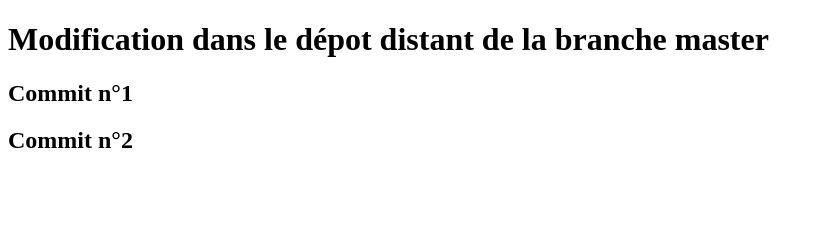
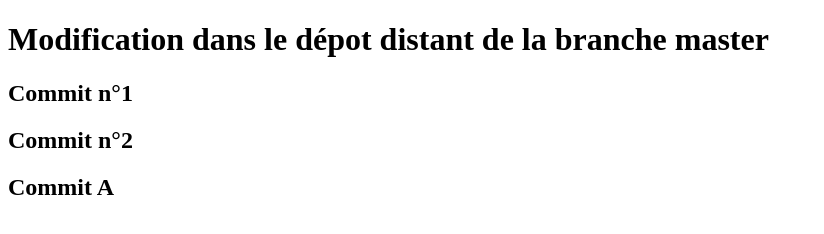
Before and after one commit to ppvelten237/ProjetRebaser2, a plain HTML site: page index.html in a window 1280 px wide. Shown: the whole page, without its empty margins (0-824 px from the left). Drawn offline with Linux system fonts and the light colour scheme.

Commit message:
Commit A dans la branche 1-exercice-1-Bonne-pratique

```diff
--- a/index.html
+++ b/index.html
@@ -9,6 +9,7 @@
     <h1>Modification dans le dépot distant de la branche master</h1>
     <h2>Commit n°1</h2>
     <h2>Commit n°2</h2>
+    <h2>Commit A</h2>
 
 </body>
 </html>
```
